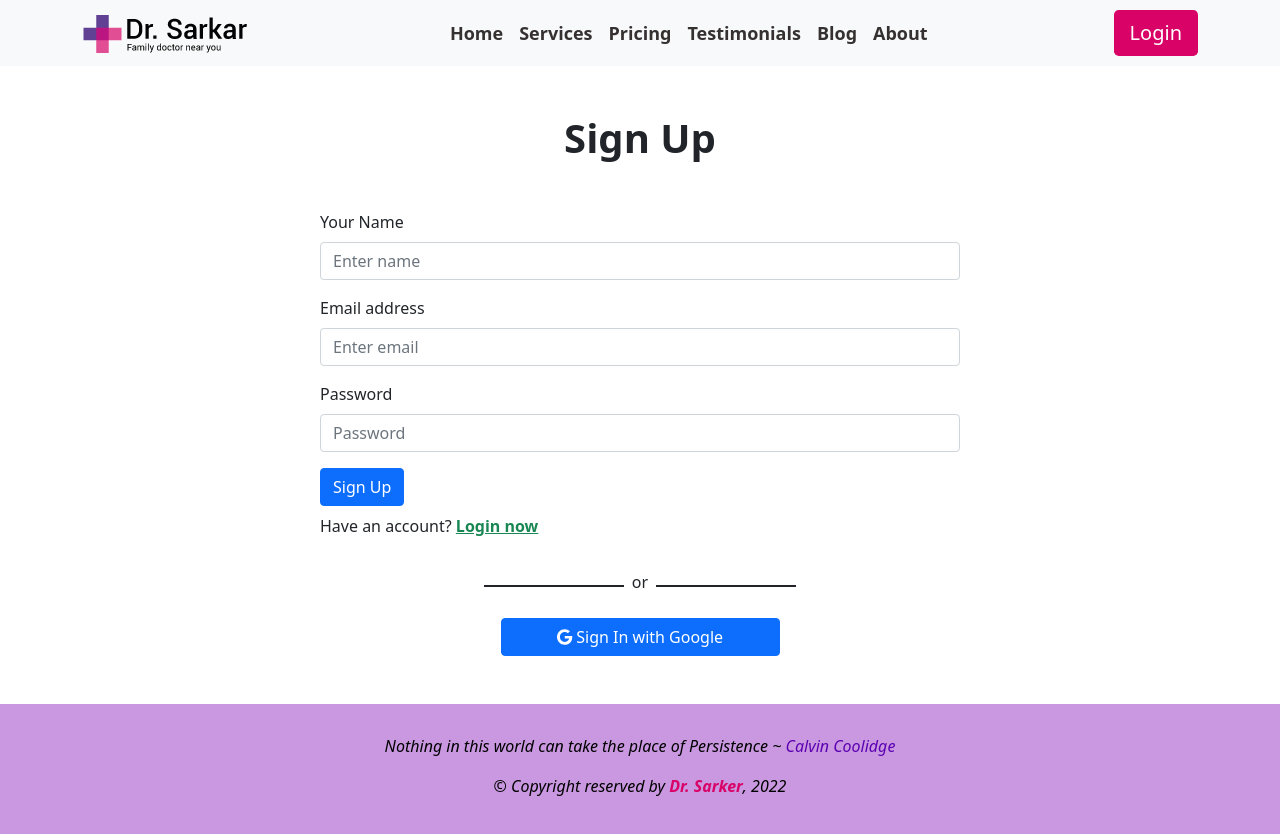
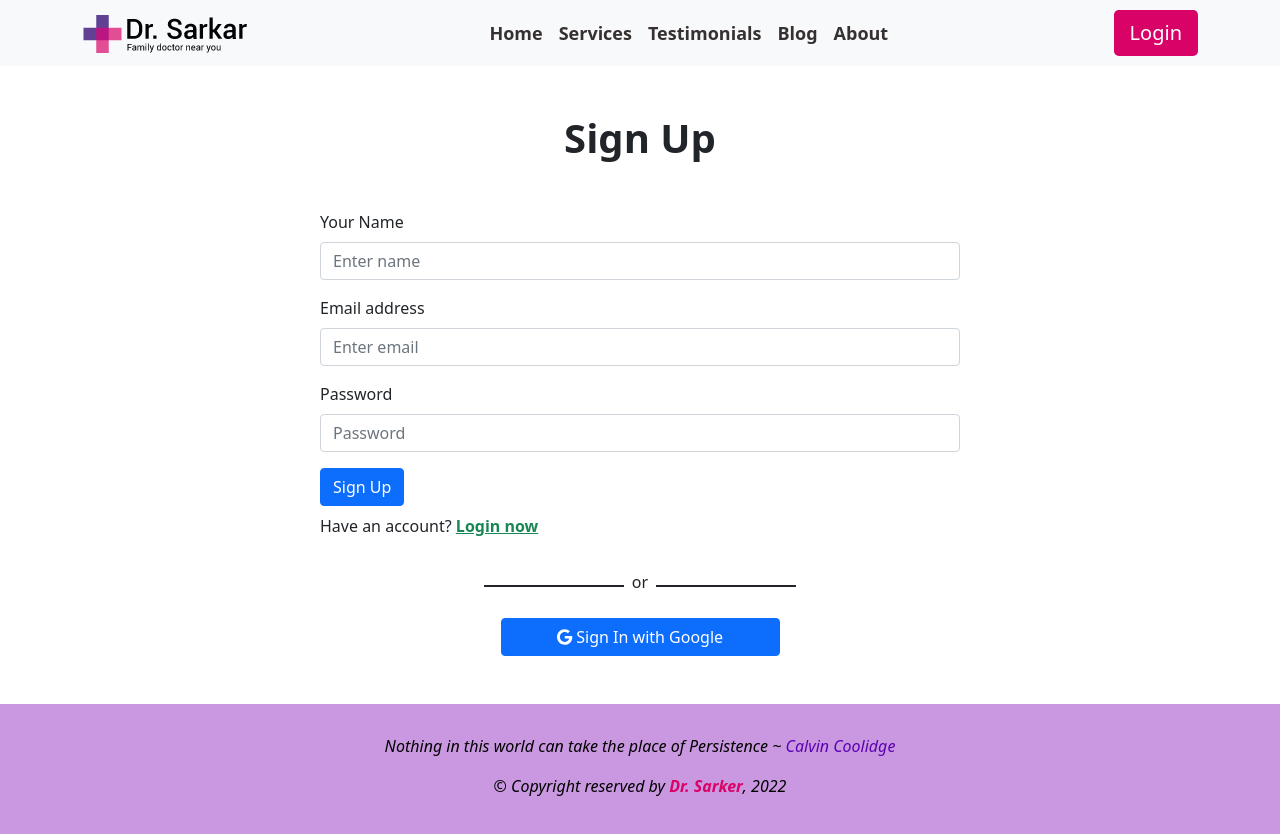
Before and after one commit to hexaalif/Dr-sarkar-family-doctor-near-you, a React (Create React App) app: page /signup in a window 1280 px wide. Shown: the top 834 px of the page. Built offline with nearby package versions, Linux system fonts and the light colour scheme; no server answers.

Commit message:
private route added

```diff
--- a/src/Component/Pages/Home/Home/Home.js
+++ b/src/Component/Pages/Home/Home/Home.js
@@ -38,7 +38,6 @@ const Home = () => {
         </div>
       </div>
       <Testimonial></Testimonial>
-      <Pricing></Pricing>
     </div>
   );
 };
--- a/src/Component/Pages/Login/SignUp/SignUp.js
+++ b/src/Component/Pages/Login/SignUp/SignUp.js
@@ -7,7 +7,8 @@ import { useCreateUserWithEmailAndPassword } from "react-firebase-hooks/auth";
 
 const SignUp = () => {
   const [createUserWithEmailAndPassword, user, loading, error] =
-    useCreateUserWithEmailAndPassword(auth);
+    useCreateUserWithEmailAndPassword(auth, { sendEmailVerification: true });
+
   let navigate = useNavigate();
 
   const handleSignUp = (event) => {
--- a/src/Component/Shared/Header/Header.js
+++ b/src/Component/Shared/Header/Header.js
@@ -31,9 +31,6 @@ const Header = () => {
             </Nav.Link>
             <Nav.Link as={Link} to="/services">
               Services
-            </Nav.Link>
-            <Nav.Link as={Link} to="/pricing">
-              Pricing
             </Nav.Link>
             <Nav.Link as={Link} to="/testimonial">
               Testimonials
```
Also changed, not shown: 1 other file (tests, documents, lock files or other folders).
